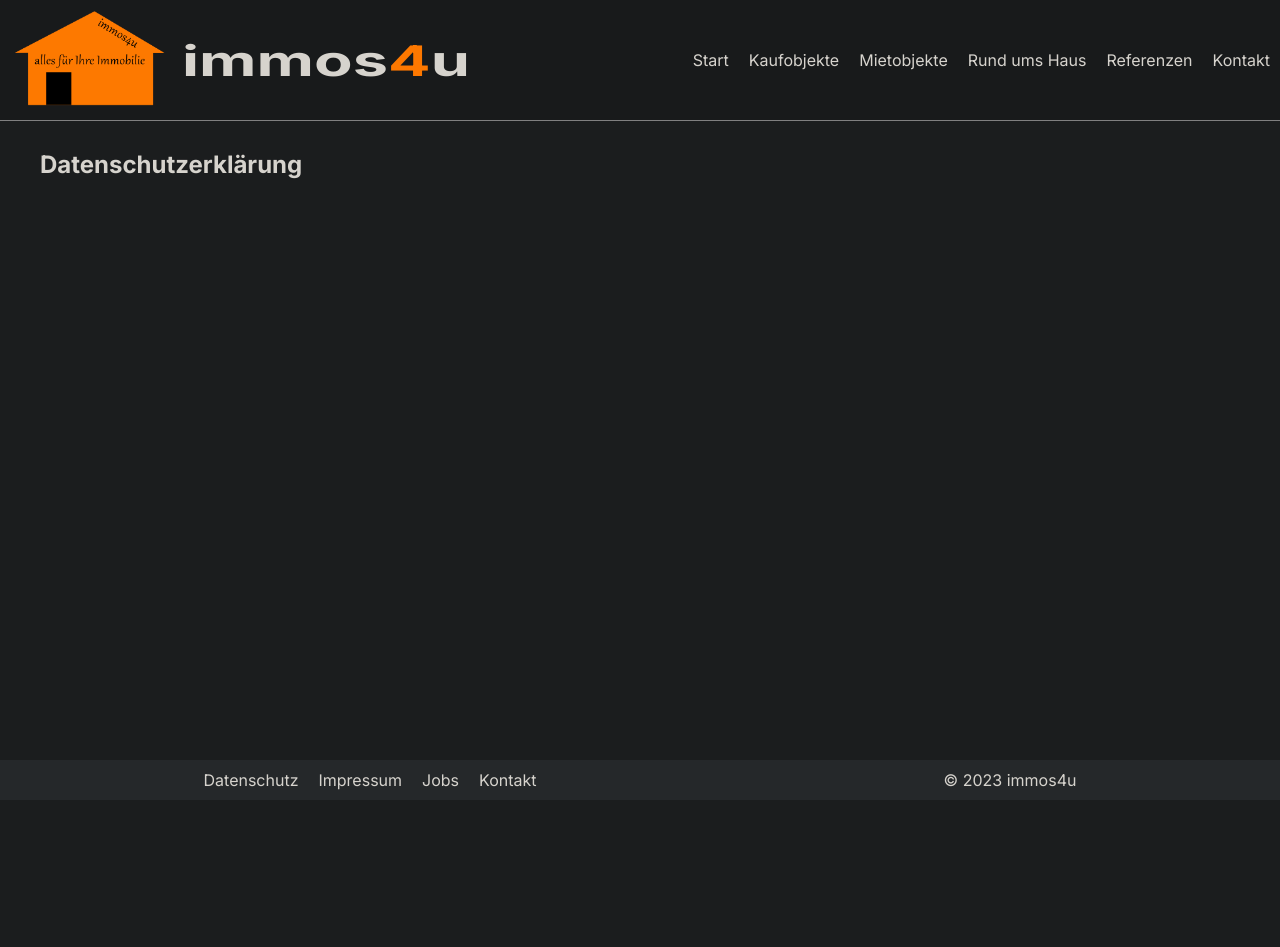
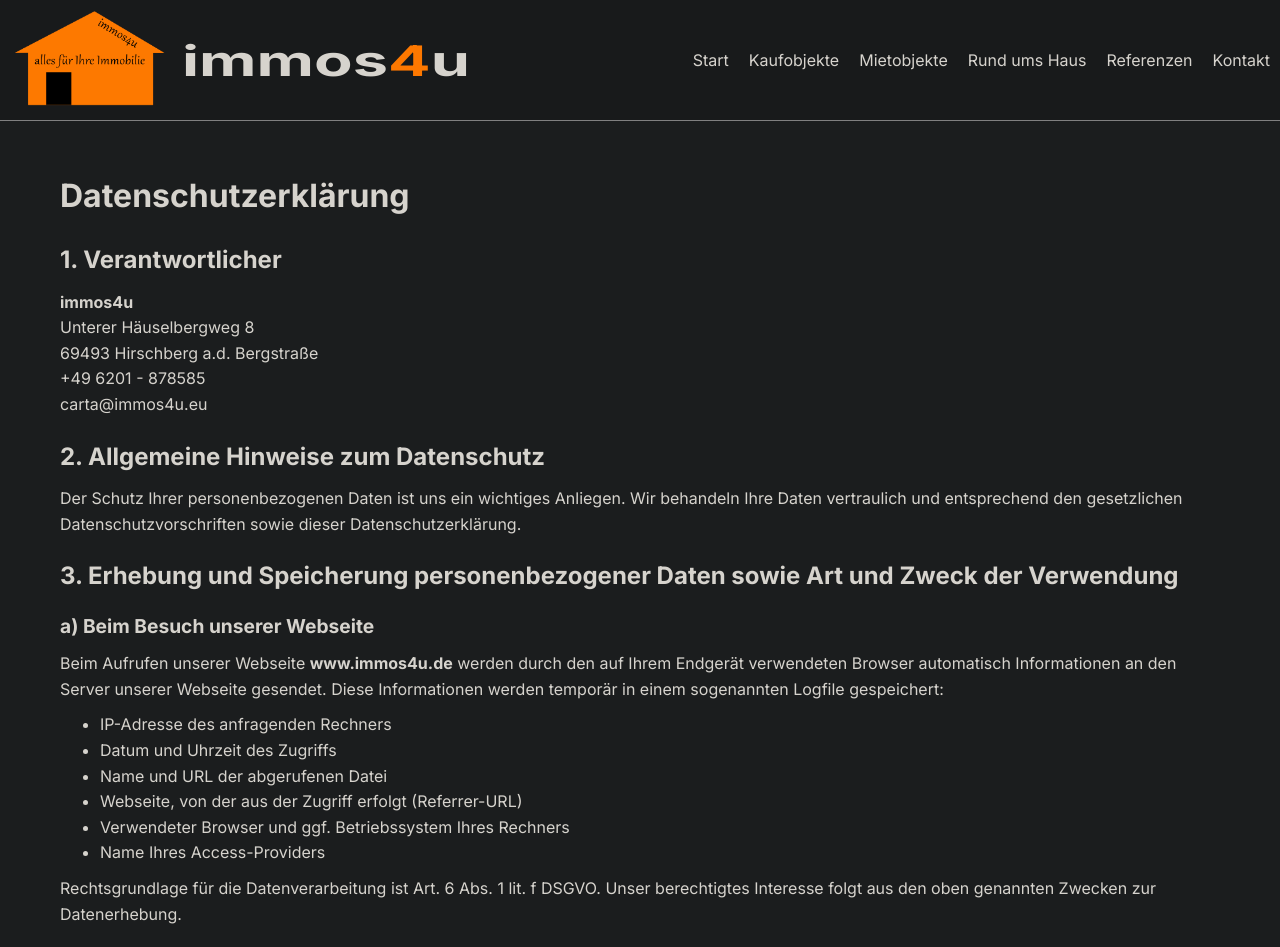
Before and after one commit to Marvin0101/immos4u, a Next.js app: page /datenschutz in a window 1280 px wide. Shown: the top 947 px of the page. Before the commit the page ends 800 px from the top, so only its background shows below. Built offline with nearby package versions, Linux system fonts and the light colour scheme.

Commit message:
added privacy policy + new startpage text

```diff
--- a/pages/datenschutz.tsx
+++ b/pages/datenschutz.tsx
@@ -1,9 +1,170 @@
+import classes from "@/styles/PrivacyPolicy.module.css";
+
 function DataProtectionPage() {
-    return (
-        <>
-            <h2>Datenschutzerklärung</h2>
-        </>
-     );
+  return (
+    <>
+      <div className={classes.privacyPolicy}>
+        <h1>Datenschutzerklärung</h1>
+
+        <section>
+          <h2>1. Verantwortlicher</h2>
+          <p>
+            <strong>immos4u</strong>
+            <br />
+            Unterer Häuselbergweg 8
+            <br />
+            69493 Hirschberg a.d. Bergstraße
+            <br />
+            +49 6201 - 878585
+            <br />
+            carta@immos4u.eu
+          </p>
+        </section>
+
+        <section>
+          <h2>2. Allgemeine Hinweise zum Datenschutz</h2>
+          <p>
+            Der Schutz Ihrer personenbezogenen Daten ist uns ein wichtiges
+            Anliegen. Wir behandeln Ihre Daten vertraulich und entsprechend den
+            gesetzlichen Datenschutzvorschriften sowie dieser
+            Datenschutzerklärung.
+          </p>
+        </section>
+
+        <section>
+          <h2>
+            3. Erhebung und Speicherung personenbezogener Daten sowie Art und
+            Zweck der Verwendung
+          </h2>
+
+          <h3>a) Beim Besuch unserer Webseite</h3>
+          <p>
+            Beim Aufrufen unserer Webseite <strong>www.immos4u.de</strong>{" "}
+            werden durch den auf Ihrem Endgerät verwendeten Browser automatisch
+            Informationen an den Server unserer Webseite gesendet. Diese
+            Informationen werden temporär in einem sogenannten Logfile
+            gespeichert:
+          </p>
+          <ul>
+            <li>IP-Adresse des anfragenden Rechners</li>
+            <li>Datum und Uhrzeit des Zugriffs</li>
+            <li>Name und URL der abgerufenen Datei</li>
+            <li>Webseite, von der aus der Zugriff erfolgt (Referrer-URL)</li>
+            <li>Verwendeter Browser und ggf. Betriebssystem Ihres Rechners</li>
+            <li>Name Ihres Access-Providers</li>
+          </ul>
+          <p>
+            Rechtsgrundlage für die Datenverarbeitung ist Art. 6 Abs. 1 lit. f
+            DSGVO. Unser berechtigtes Interesse folgt aus den oben genannten
+            Zwecken zur Datenerhebung.
+          </p>
+
+          <h3>b) Kontaktformular</h3>
+          <p>
+            Wenn Sie uns über ein Kontaktformular Anfragen zukommen lassen,
+            werden Ihre Angaben inklusive der von Ihnen angegebenen Kontaktdaten
+            zwecks Bearbeitung der Anfrage gespeichert. Rechtsgrundlage: Art. 6
+            Abs. 1 lit. b oder f DSGVO.
+          </p>
+
+          <h3>c) Google Maps</h3>
+          <p>
+            Wir verwenden Google Maps, um geografische Informationen
+            bereitzustellen. Beim Aufrufen einer Seite mit Google Maps wird Ihre
+            IP-Adresse an Google übertragen und Cookies können gesetzt werden.
+            Diese Datenverarbeitung erfolgt auf Grundlage von Art. 6 Abs. 1 lit.
+            f DSGVO.
+          </p>
+          <p>
+            Weitere Informationen finden Sie in der Datenschutzerklärung von
+            Google:{" "}
+            <a
+              href="https://policies.google.com/privacy"
+              target="_blank"
+              rel="noopener noreferrer"
+            >
+              https://policies.google.com/privacy
+            </a>
+          </p>
+
+          <h3>d) Hosting durch Vercel</h3>
+          <p>
+            Unsere Webseite wird auf der Plattform <strong>Vercel</strong>{" "}
+            gehostet. Weitere Informationen finden Sie in der
+            Datenschutzerklärung von Vercel:{" "}
+            <a
+              href="https://vercel.com/legal/privacy-policy"
+              target="_blank"
+              rel="noopener noreferrer"
+            >
+              https://vercel.com/legal/privacy-policy
+            </a>
+          </p>
+        </section>
+
+        {/* <section>
+          <h2>4. Cookies</h2>
+          <p>
+            Unsere Webseite verwendet Cookies. Sie können die Speicherung von
+            Cookies durch eine entsprechende Einstellung Ihrer Browser-Software
+            verhindern. Weitere Informationen erhalten Sie über unseren
+            Cookie-Banner.
+          </p>
+        </section> */}
+
+        <section>
+          <h2>4. Weitergabe von Daten</h2>
+          <p>
+            Eine Übermittlung Ihrer personenbezogenen Daten an Dritte erfolgt
+            nur, wenn:
+            <ul>
+              <li>
+                Sie Ihre ausdrückliche Einwilligung erteilt haben (Art. 6 Abs. 1
+                lit. a DSGVO),
+              </li>
+              <li>
+                die Weitergabe zur Erfüllung eines Vertrags erforderlich ist
+                (Art. 6 Abs. 1 lit. b DSGVO),
+              </li>
+              <li>
+                eine rechtliche Verpflichtung besteht (Art. 6 Abs. 1 lit. c
+                DSGVO) oder
+              </li>
+              <li>
+                die Weitergabe zur Wahrung berechtigter Interessen erforderlich
+                ist (Art. 6 Abs. 1 lit. f DSGVO).
+              </li>
+            </ul>
+          </p>
+        </section>
+
+        <section>
+          <h2>5. Ihre Rechte</h2>
+          <p>
+            Sie haben folgende Rechte:
+            <ul>
+              <li>Auskunft (Art. 15 DSGVO)</li>
+              <li>Berichtigung (Art. 16 DSGVO)</li>
+              <li>Löschung (Art. 17 DSGVO)</li>
+              <li>Einschränkung der Verarbeitung (Art. 18 DSGVO)</li>
+              <li>Widerspruch gegen die Verarbeitung (Art. 21 DSGVO)</li>
+              <li>Datenübertragbarkeit (Art. 20 DSGVO)</li>
+            </ul>
+          </p>
+          <p>Bitte richten Sie Ihre Anliegen an: [E-Mail-Adresse]</p>
+        </section>
+
+        <section>
+          <h2>6. Aktualität und Änderung dieser Datenschutzerklärung</h2>
+          <p>
+            Diese Datenschutzerklärung ist aktuell gültig und hat den Stand
+            03.12.2024. Wir behalten uns vor, diese Datenschutzerklärung bei Bedarf
+            anzupassen.
+          </p>
+        </section>
+      </div>
+    </>
+  );
 }
 
 export default DataProtectionPage;
--- /dev/null
+++ b/styles/PrivacyPolicy.module.css
@@ -0,0 +1,45 @@
+.privacyPolicy {
+    /* font-family: Arial, sans-serif; */
+    line-height: 1.6;
+    /* color: #333; */
+    padding: 20px;
+    /* background-color: #f9f9f9;
+    border-radius: 8px; */
+  }
+
+  .privacyPolicy h1 {
+    font-size: 2rem;
+    /* color: #0056b3; */
+    margin-bottom: 20px;
+  }
+
+  .privacyPolicy h2 {
+    font-size: 1.5rem;
+    /* color: #0056b3; */
+    margin-top: 20px;
+  }
+
+  .privacyPolicy h3 {
+    font-size: 1.2rem;
+    /* color: #333; */
+    margin-top: 15px;
+  }
+
+  .privacyPolicy p {
+    margin: 10px 0;
+  }
+
+  .privacyPolicy ul {
+    margin: 10px 0 10px 20px;
+    padding-left: 20px;
+    list-style-type: disc;
+  }
+
+  .privacyPolicy a {
+    /* color: #007bff; */
+    text-decoration: none;
+  }
+
+  .privacyPolicy a:hover {
+    text-decoration: underline;
+  }
```
Also changed, not shown: pages/index.tsx (+12 -6 lines).
